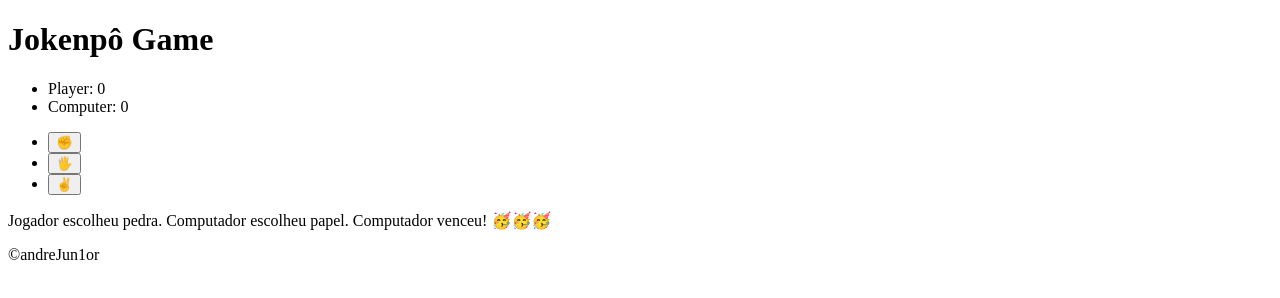
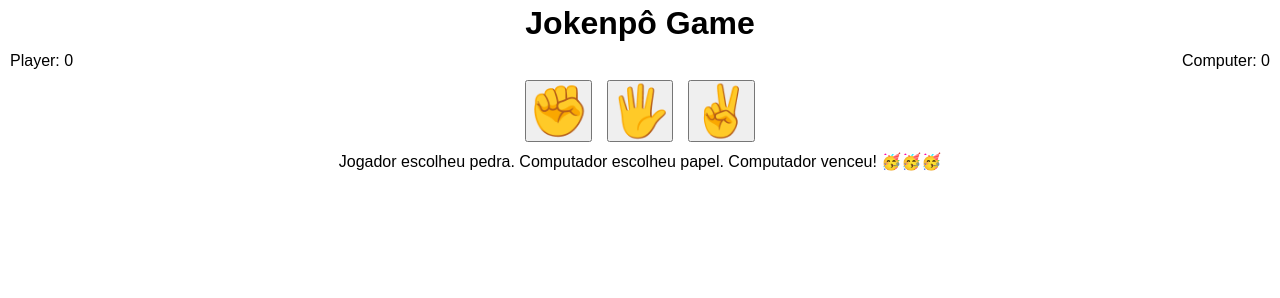
Before and after one commit to andreJun1or/jokenpo, a website: page index.html in a window 1280 px wide. Drawn offline with Linux system fonts and the light colour scheme.

Commit message:
feat(css): creating style

```diff
--- a/css/main.css
+++ b/css/main.css
@@ -0,0 +1,50 @@
+:root {
+  --margin: 10px;
+}
+
+* {
+  margin: 0;
+  padding: 0;
+  box-sizing: border-box;
+}
+
+body {
+  width: 100vw;
+  height: 100vh;
+  font-family: Arial, Helvetica, sans-serif;
+}
+
+.header {
+  text-align: center;
+  margin-bottom: 5px;
+  padding: 5px;
+}
+
+.container {
+  margin: 0 var(--margin);
+}
+
+.container__score-list {
+  list-style: none;
+  margin-bottom: var(--margin);
+  display: flex;
+  justify-content: space-between;
+}
+
+.container__options {
+  list-style: none;
+  margin-bottom: var(--margin);
+  display: flex;
+  gap: 15px;
+  justify-content: center;
+}
+
+.container__button {
+  font-size: 50px;
+  cursor: pointer;
+}
+
+.container__results {
+  margin-bottom: var(--margin);
+  text-align: center;
+}
--- a/index.html
+++ b/index.html
@@ -5,29 +5,29 @@
   <meta name="viewport" content="width=device-width, initial-scale=1.0">
   <meta http-equiv="X-UA-Compatible" content="ie=edge">
   <title>Jokenpô</title>
+  <link rel="stylesheet" href="./css/main.css">
 </head>
 <body>
-  <header>
+  <header class="header">
     <h1>Jokenpô Game</h1>
   </header>
-  <main>
+  <main class="container">
     <div>
-      <ul>
+      <ul class="container__score-list">
         <li>Player: 0</li>
         <li>Computer: 0</li>
       </ul>
     </div>
     <div>
-      <ul>
-        <li><button>&#x270A;</button></li>
-        <li><button>&#x1F590;</button></li>
-        <li><button>&#x270C;</button></li>
+      <ul class="container__options">
+        <li><button class="container__button">&#x270A;</button></li>
+        <li><button class="container__button">&#x1F590;</button></li>
+        <li><button class="container__button">&#x270C;</button></li>
       </ul>
     </div>
-    <div>
+    <div class="container__results">
       <p>Jogador escolheu pedra. Computador escolheu papel. Computador venceu! &#x1F973;&#x1F973;&#x1F973;</p>
     </div>
   </main>
-  <footer>&copy;andreJun1or</footer>
 </body>
 </html>
```
